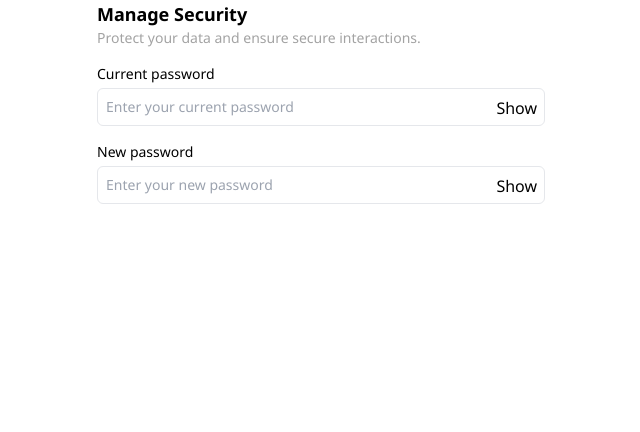
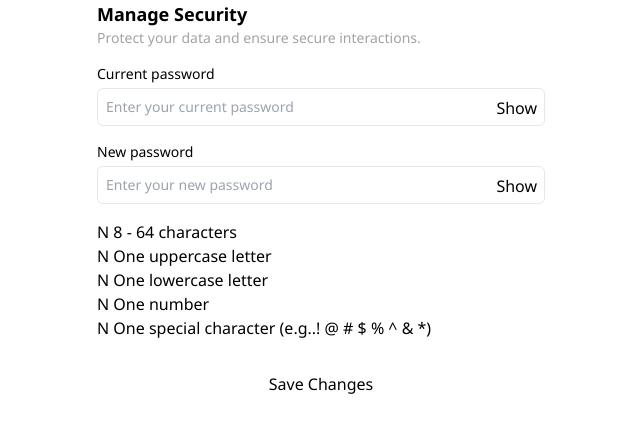
Before and after one commit to qianzhong516/password-section, a React (Create React App) app: page / in a window 1280 px wide. Shown: the top 432 px of the page, without its empty margins (319-959 px from the left). Built offline with nearby package versions, Linux system fonts and the light colour scheme.

Commit message:
add validation rules

```diff
--- a/src/App.js
+++ b/src/App.js
@@ -1,6 +1,33 @@
 import PasswordInput from "./PasswordInput";
+import { useState } from 'react';
+
+const Checklist = ({ input, validationRules }) => {
+  return <ul className=''>
+    {validationRules.map((item, i) =>
+      <li key={i}>{item.validate(input) ? 'Y ' : 'N '}{item.label}</li>
+    )}
+  </ul>
+}
+
+const validationRules = [
+  { label: '8 - 64 characters', validate: (input) => input.length >= 8 && input.length <= 64 },
+  { label: 'One uppercase letter', validate: (input) => /[A-Z]/.test(input) },
+  { label: 'One lowercase letter', validate: (input) => /[a-z]/.test(input) },
+  { label: 'One number', validate: (input) => /[0-9]/.test(input) },
+  { label: 'One special character (e.g..! @ # $ % ^ & *)', validate: (input) => /[,.`!@#$%%^&*]/.test(input) },
+]
 
 function App() {
+  const [currentPassword, setCurrentPassword] = useState('');
+  const [newPassword, setNewPassword] = useState('');
+  const [errors, setErrors] = useState([]);
+
+  const onSaveChanges = (e) => {
+    e.preventDefault();
+    const errors = validationRules.filter(rule => !rule.validate(newPassword)).map(({ label }) => `The new password has to have ${label.toLowerCase()}`);
+    setErrors(errors);
+  }
+
   return (
     <div className='container max-w-lg flex flex-col gap-4'>
       <div>
@@ -9,8 +36,16 @@ function App() {
       </div>
 
       <form className="flex flex-col gap-4">
-        <PasswordInput label='Current password' placeholder='Enter your current password' />
-        <PasswordInput label='New password' placeholder='Enter your new password' />
+        <PasswordInput label='Current password' placeholder='Enter your current password' value={currentPassword} onChange={(e) => setCurrentPassword(e.target.value)} />
+        <PasswordInput label='New password' placeholder='Enter your new password' value={newPassword} onChange={(e) => {
+          setNewPassword(e.target.value);
+          setErrors([]);
+        }} />
+        <Checklist input={newPassword} validationRules={validationRules} />
+        <ul className='text-red-400'>
+          {errors.map((err, i) => <li key={i}>{err}</li>)}
+        </ul>
+        <input type="button" value="Save Changes" onClick={onSaveChanges} />
       </form>
     </div>
   );
--- a/src/PasswordInput.js
+++ b/src/PasswordInput.js
@@ -5,7 +5,9 @@ export default function PasswordInput({
     label,
     field,
     placeholder,
-    className
+    className,
+    value,
+    onChange
 }) {
     const id = useId();
     const [isMasked, setIsMasked] = useState(true);
@@ -15,7 +17,7 @@ export default function PasswordInput({
         <div className='flex flex-col gap-1'>
             <label className="text-sm" htmlFor={id}>{label}</label>
             <div className='relative'>
-                <input className={twMerge('w-full p-2 border rounded-md text-sm', className)} type={isMasked ? 'password' : 'text'} name={field} id={id} placeholder={placeholder} />
+                <input className={twMerge('w-full p-2 border rounded-md text-sm', className)} type={isMasked ? 'password' : 'text'} name={field} id={id} placeholder={placeholder} value={value} onChange={onChange} />
                 <span className='absolute top-2 right-2' onClick={toggleMaskPassword} >{isMasked ? 'Show' : 'Hide'}</span>
             </div>
         </div>
```
